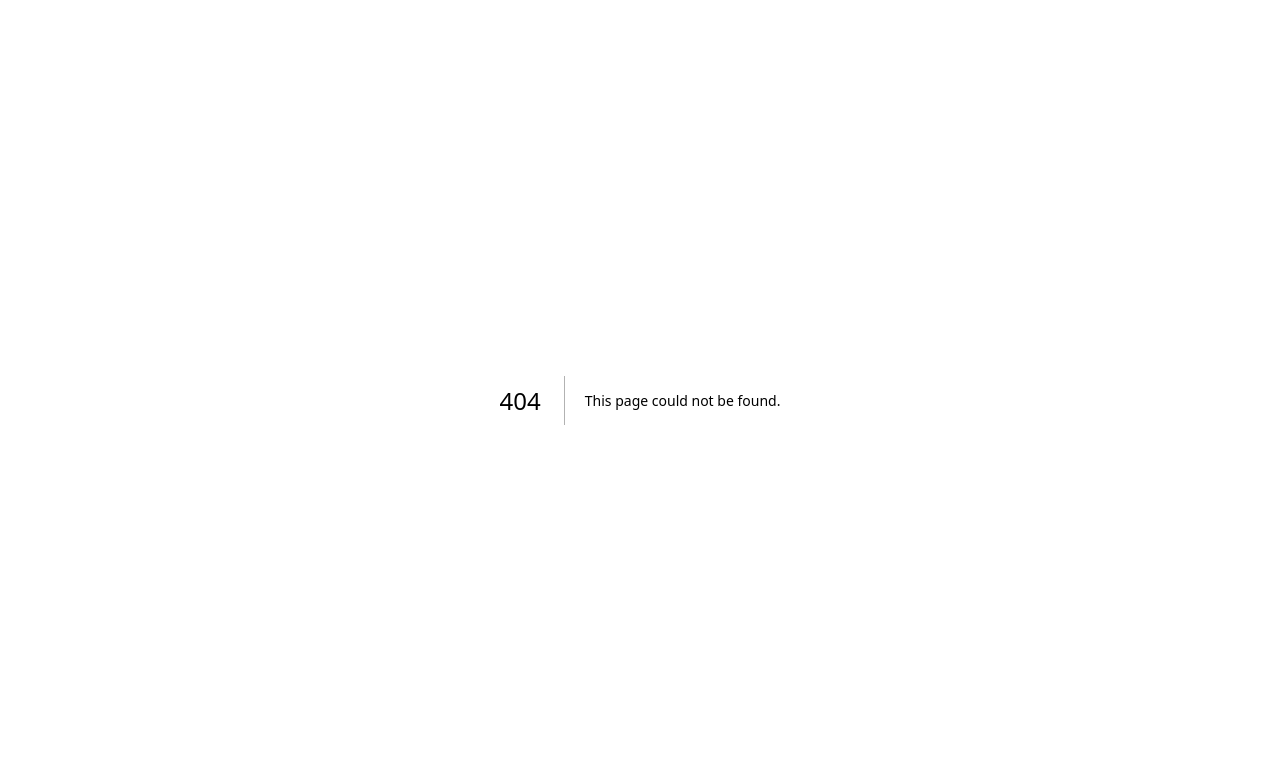
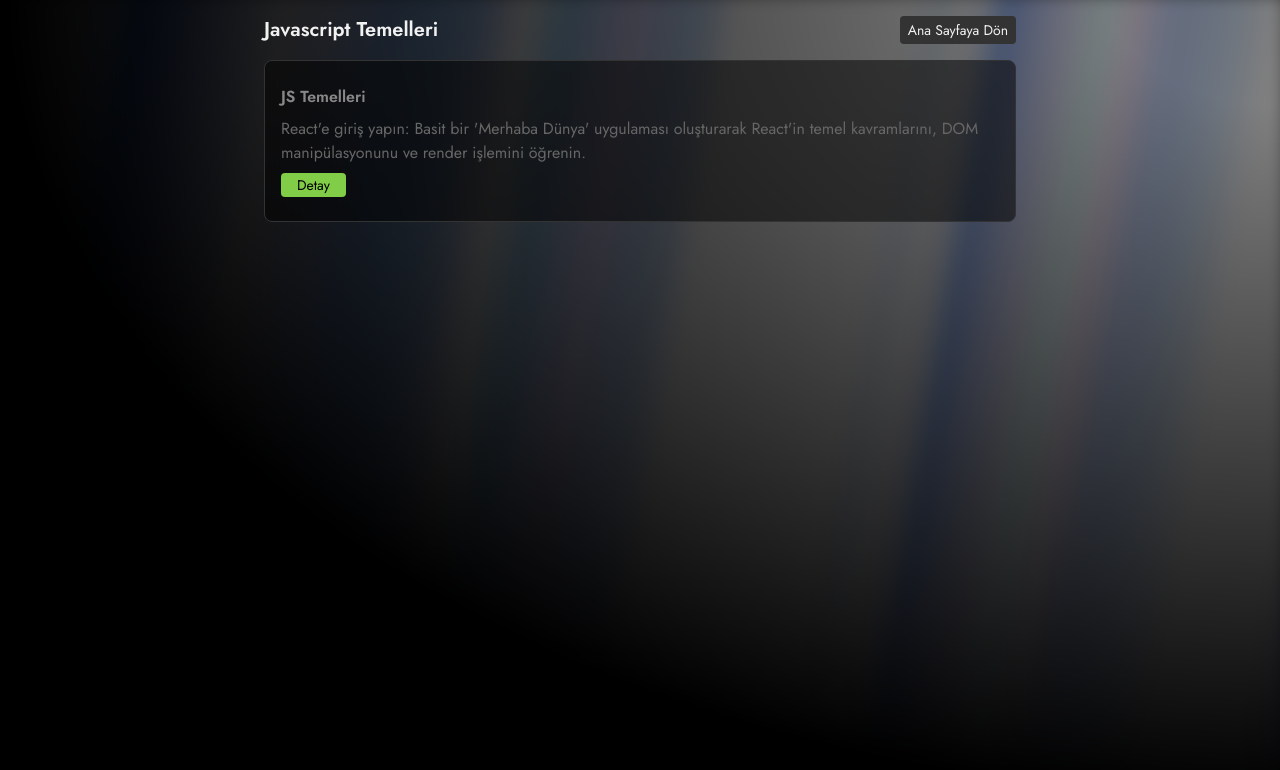
Before and after one commit to agunduuz/react-course, a Next.js app: page /js-temelleri in a window 1280 px wide. Before the commit this address had no page. Shown: the top 770 px of the page. Built offline with nearby package versions, Linux system fonts and the light colour scheme.

Commit message:
Statements vs. Expressions

```diff
--- /dev/null
+++ b/app/js-temelleri/[slug]/page.tsx
@@ -0,0 +1,61 @@
+import fs from 'fs';
+import path from 'path';
+import { MDXRemote } from 'next-mdx-remote/rsc';
+import dynamic from 'next/dynamic';
+import Link from 'next/link';
+
+const CustomButton = dynamic(
+  () => import('@/components/CustomButton'),
+  { ssr: false }
+);
+
+const components = { CustomButton };
+
+async function getMdxContent(slug: string) {
+  const filePath = path.join(
+    process.cwd(),
+    `app/js-temelleri/${slug}.mdx`
+  );
+  try {
+    const fileContent = await fs.promises.readFile(filePath, 'utf-8');
+    return fileContent;
+  } catch (error) {
+    console.error(`Error reading MDX file: ${error}`);
+    return null;
+  }
+}
+
+export default async function BlogPost({
+  params,
+}: {
+  params: { slug: string };
+}) {
+  const { slug } = params;
+  const mdxContent = await getMdxContent(slug);
+
+  if (!mdxContent) {
+    return <div>Error: Content not found</div>;
+  }
+
+  return (
+    <article className='bg-[#111] h-full flex flex-col items-center'>
+      <div className='md:w-[1024px] sm:w-full w-full h-full bg-[#161616] text-[#f1f1f1] md:px-20 px-2 py-5 mdx-content'>
+        <div className='flex items-center justify-between'>
+          <Link
+            href='/js-temelleri'
+            className='py-1 px-2 text-[#333] rounded bg-[#82CD47] transition-colors duration-300 text-sm'
+          >
+            Bir Önceki Sayfa
+          </Link>
+          <Link
+            href='/'
+            className='py-1 px-2 text-[#f1f1f1] rounded bg-[#333] transition-colors duration-300 text-sm'
+          >
+            Ana Sayfaya Dön
+          </Link>
+        </div>
+        <MDXRemote source={mdxContent} components={components} />
+      </div>
+    </article>
+  );
+}
--- /dev/null
+++ b/app/js-temelleri/page.tsx
@@ -0,0 +1,56 @@
+'use client';
+import { AuroraBackground } from '@/components/ui/aurora-background';
+import { motion } from 'framer-motion';
+import Link from 'next/link';
+
+export default function JsTemelleri() {
+  const blogPosts = [
+    {
+      id: '1',
+      title: 'JS Temelleri',
+      description:
+        "React'e giriş yapın: Basit bir 'Merhaba Dünya' uygulaması oluşturarak React'in temel kavramlarını, DOM manipülasyonunu ve render işlemini öğrenin.",
+      href: '/js-temelleri/js-temelleri',
+    },
+  ];
+
+  return (
+    <AuroraBackground>
+      <motion.div className='z-10 inset-0'>
+        <div className='h-lvh md:w-[768px] sm:w-full px-2'>
+          <div className='flex items-center justify-between'>
+            <h1 className='text-[#f1f1f1] mt-4 text-xl	font-semibold	text-center'>
+              Javascript Temelleri
+            </h1>
+            <Link
+              href='/'
+              className='mt-4 py-1 px-2 text-[#f1f1f1] rounded bg-[#333] transition-colors duration-300 text-sm'
+            >
+              Ana Sayfaya Dön
+            </Link>
+          </div>
+          <ul className='flex items-center flex-col'>
+            {blogPosts.map((post) => (
+              <li key={post.id} className='w-full mt-4'>
+                <Link
+                  href={post.href}
+                  className='group flex items-start flex-col py-6 px-4 bg-[#00000083] rounded-lg border border-[#333] hover:border-[#82CD47]'
+                >
+                  <h3 className='text-[#888] text-l	font-semibold group-hover:text-[#f1f1f1]'>
+                    {post.title}
+                  </h3>
+                  <p className='text-[#666] my-2'>
+                    {post.description}
+                  </p>
+                  <span className='bg-[#82CD47] py-0.5 px-4 text-sm rounded text-[#000] group-hover:bg-[#666] transition-colors duration-300'>
+                    Detay
+                  </span>
+                </Link>
+              </li>
+            ))}
+          </ul>
+        </div>
+      </motion.div>
+    </AuroraBackground>
+  );
+}
--- a/app/page.tsx
+++ b/app/page.tsx
@@ -11,11 +11,12 @@ const projects = [
       "React'in temellerini öğrenin: Bileşenler, JSX, Uygulama Yapısı, Döngüler, Koşullu Render ve Stillendirme. Modern web geliştirmenin temel taşlarını keşfedin.",
     link: '/module-1',
   },
-  // {
-  //   title: 'React 2',
-  //   description: 'İçerik açıklaması buraya gelecek.',
-  //   link: '/module-2',
-  // },
+  {
+    title: 'JavaScript Temelleri',
+    description:
+      'Bu bonus modülde, React geliştiricileri için gerekli olan modern JavaScript özelliklerini ve bu özelliklerin React içerisindeki kullanımını öğreneceksiniz.',
+    link: '/js-temelleri',
+  },
   // {
   //   title: 'Word Project',
   //   description: 'İçerik açıklaması buraya gelecek.',
```
Also changed, not shown: app/js-temelleri/js-temelleri.mdx (added, +123 -0 lines).
